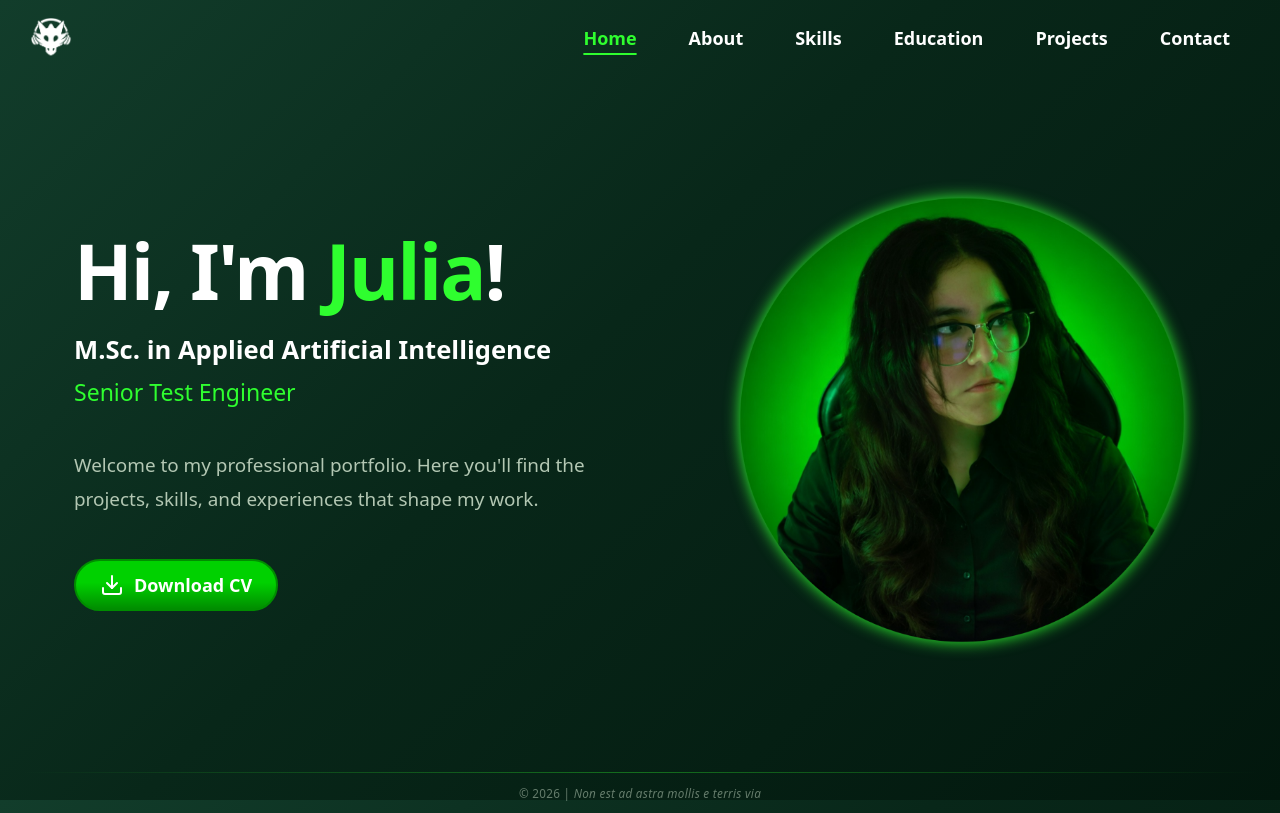
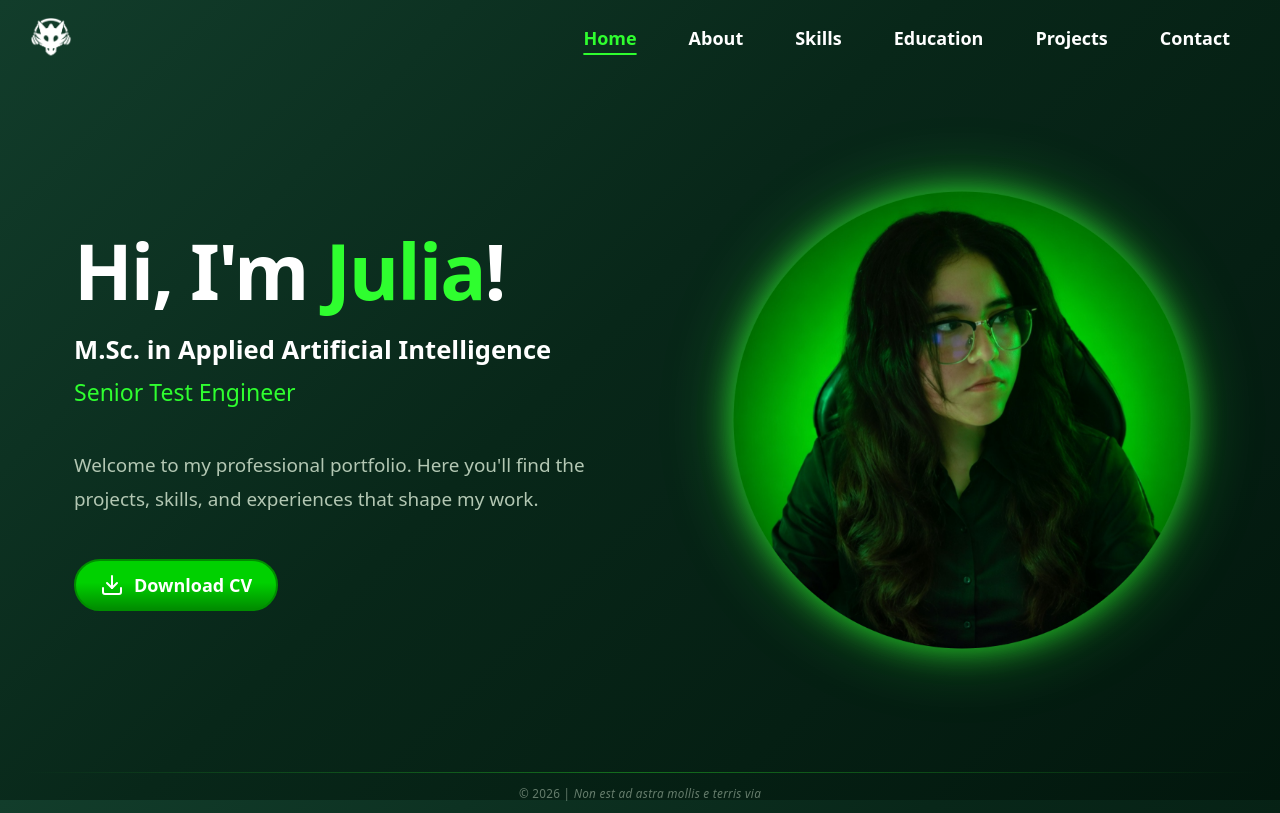
Before and after one commit to kaudrawmich/julys-portfolio, a React (Vite) app: page / in a window 1280 px wide. In both pictures the pointer is over the picture 962 px from the left and 420 px from the top of the page. Built offline with nearby package versions, Linux system fonts and the light colour scheme.

Commit message:
adding glow to my custom picture

```diff
--- a/src/Pages/Home.css
+++ b/src/Pages/Home.css
@@ -84,6 +84,19 @@ Home.css: Home styles
 
     border: none;
     filter: drop-shadow(0 0 8px var(--accent));
+
+    transition:
+        filter 0.35s ease,
+        transform 0.35s ease;
+}
+
+/* Profile picture hover */
+.home-image img:hover {
+    filter:
+        drop-shadow(0 0 15px rgba(47, 254, 47, 0.7))
+        drop-shadow(0 0 30px rgba(47, 254, 47, 0.35));
+
+    transform: scale(1.03);
 }
 
 /* Tablet and mobile */
@@ -114,3 +127,13 @@ Home.css: Home styles
         max-width: 240px;
     }
 }
+
+@media (prefers-reduced-motion: reduce) {
+    .home-image img {
+        transition: none;
+    }
+
+    .home-image img:hover {
+        transform: none;
+    }
+}
```
